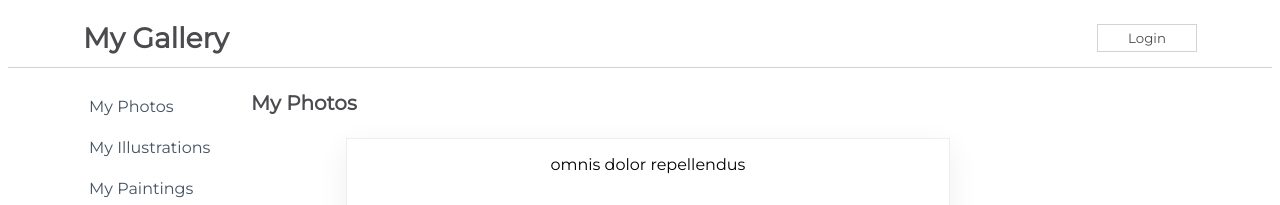
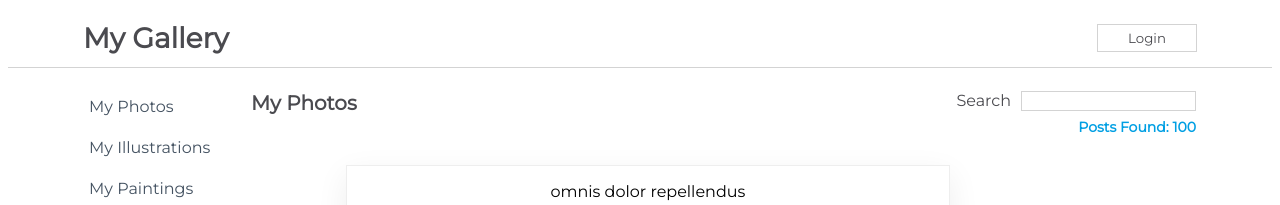
Before and after one commit to nddpj00/react-challenge-functional-components, a React (Create React App) app in the folder my-app/: page / in a window 1280 px wide. Shown: the top 205 px of the page. Built offline with nearby package versions, Linux system fonts and the light colour scheme.

Commit message:
completed final hooks challenge

```diff
--- a/my-app/src/App.js
+++ b/my-app/src/App.js
@@ -1,7 +1,8 @@
 import css from "./App.module.css";
 import Sidebar from "./components/Sidebar";
 import NavBarForm from "./components/NavBarForm";
-import Content from "./components/Content";
+// import Content from "./components/Content";
+import ContentHooks from "./components/ContentHooks"
 // import NavBarSimple from "./components/NavBarSimple";
 
 function App() {
@@ -9,7 +10,8 @@
     <div className={css.App}>
       <Sidebar />
       <NavBarForm />
-      <Content />
+      {/* <Content /> */}
+      <ContentHooks />
       {/* <NavBarSimple /> */}
     </div>
   );
--- a/my-app/src/components/Content.js
+++ b/my-app/src/components/Content.js
@@ -1,40 +1,38 @@
 import React, { Component } from "react";
 import css from "./css/Content.module.css";
-import {savedPosts} from "../posts.json";
+import { savedPosts } from "../posts.json";
 import PostItem from "./PostItem";
 import Loader from "./Loader";
-
 
 export class Content extends Component {
   constructor(props) {
     super(props);
     this.state = {
-      isLoaded: false
+      isLoaded: false,
+    };
   }
-}
 
   componentDidMount() {
     setTimeout(() => {
       this.setState({
         isLoaded: true,
-      })
-    }, 2000)
+      });
+    }, 2000);
   }
 
   render() {
     return (
       <div className={css.Content}>
-
         <div className={css.TitleBar}>
           <h1>My Photos</h1>
         </div>
 
         <div className={css.SearchResults}>
           {this.state.isLoaded ? (
-          <PostItem savedPosts={savedPosts}/>)
-          :
-          (<Loader />)}
-
+            <PostItem savedPosts={savedPosts} />
+          ) : (
+            <Loader />
+          )}
         </div>
       </div>
     );
--- /dev/null
+++ b/my-app/src/components/ContentHooks.js
@@ -0,0 +1,55 @@
+import React, {useState, useEffect} from "react";
+import css from "./css/Content.module.css";
+import {savedPosts} from "../posts.json";
+import PostItem from "./PostItem";
+import Loader from "./Loader";
+
+function ContentHooks() {
+    const [isLoaded, setIsLoaded] = useState(false);
+    const [fetchedPosts, setFetchedPosts] = useState([]);
+
+    useEffect(()=>{
+        setTimeout(() => {
+            setIsLoaded(true);
+            setFetchedPosts(savedPosts);
+        }, 2000)
+    }, []);
+
+    const handleChange = (e) => {
+        const name = e.target.value.toLowerCase();
+        const filteredPosts = savedPosts.filter((post)=>{
+            return post.name.toLowerCase().includes(name);
+        })
+
+        setFetchedPosts(filteredPosts)
+    }
+
+    return (
+        <div className={css.Content}>
+            <div className={css.TitleBar}>
+                <h1>My Photos</h1>
+                <form>
+                    <label htmlFor="searchinput">Search</label>
+                    <input
+                    type="search"
+                    id="searchinput"
+                    onChange={(e)=>{handleChange(e)}}
+                    />
+                    <h4>Posts Found: {fetchedPosts.length}</h4>
+                </form>
+
+            </div>
+            <div className={css.SearchResults}>
+                {
+                    isLoaded ?
+                    <PostItem savedPosts={fetchedPosts} />
+                    : <Loader />
+
+                }
+
+            </div>
+        </div>
+    )
+}
+
+export default ContentHooks
```
